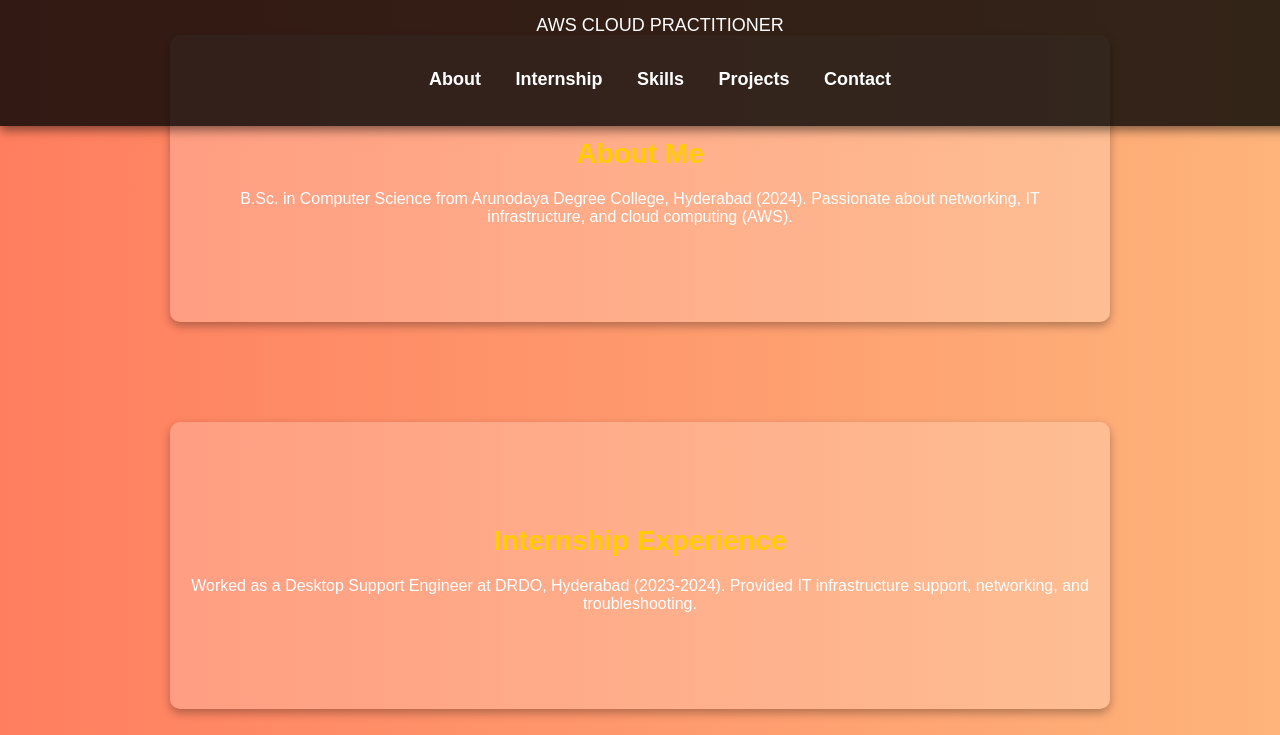
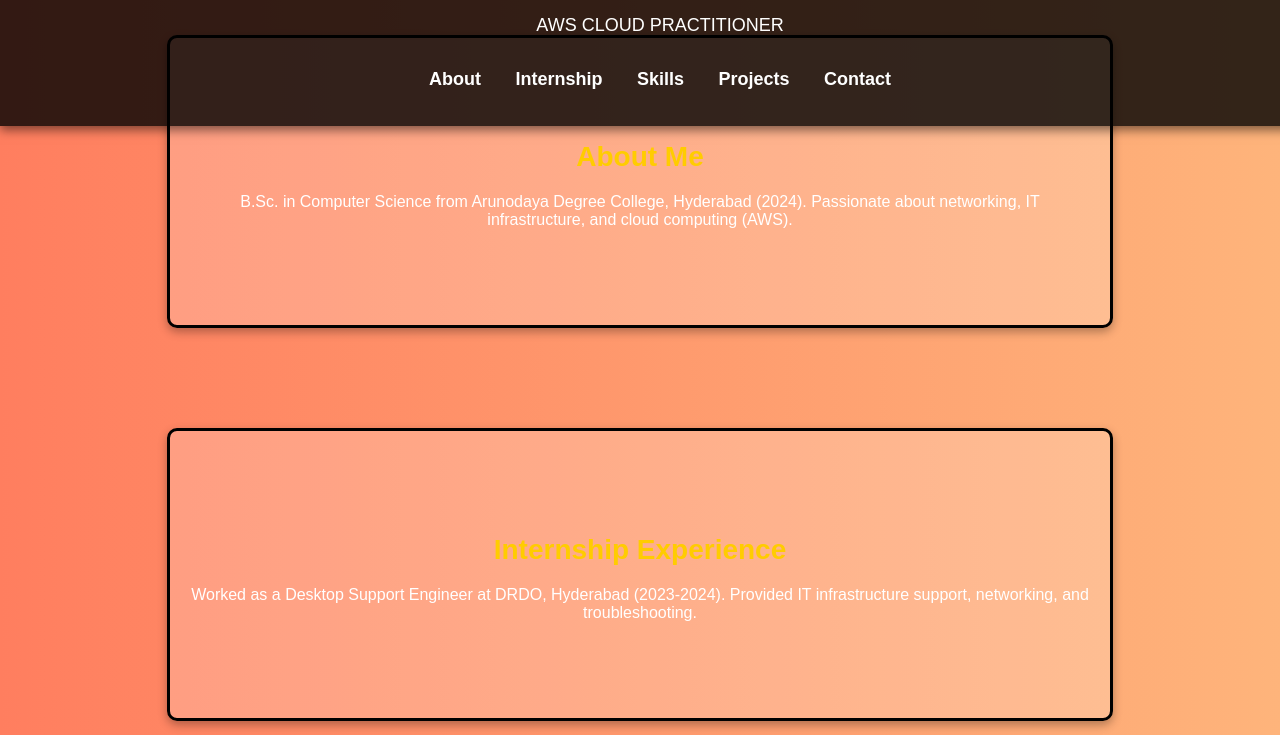
Before and after one commit to karnerharshavardhan/myportfolio, a plain HTML site: page index2.html in a window 1280 px wide. Shown: the part 65-800 px from the top of the page. Drawn offline with Linux system fonts and the light colour scheme.

Commit message:
Update index2.html

```diff
--- a/index2.html
+++ b/index2.html
@@ -63,6 +63,7 @@
 
         /* Sections */
         section {
+            border: 3px solid black;
             padding: 80px 20px;
             margin: 20px auto;
             max-width: 900px;
```
